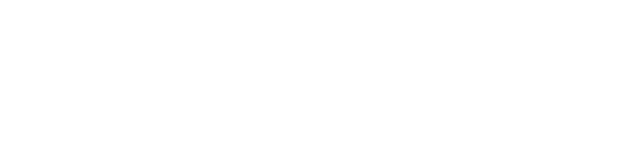
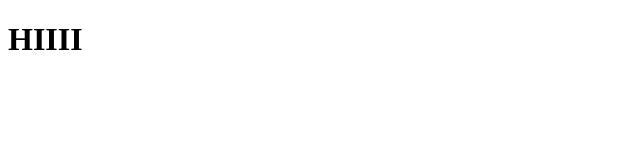
Before and after one commit to rak656507/Html.hl, a plain HTML site: page index.html in a window 1280 px wide. Shown: the whole page, without its empty margins (0-640 px from the left). Drawn offline with Linux system fonts and the light colour scheme.

Commit message:
Update index.html

```diff
--- a/index.html
+++ b/index.html
@@ -5,6 +5,7 @@
     <meta name="viewport" content="width=device-width, initial-scale=1.0">
     <title>Document</title>
 </head>
+<H1>HIIII</H1>
 <body>
 
 </body>
```
